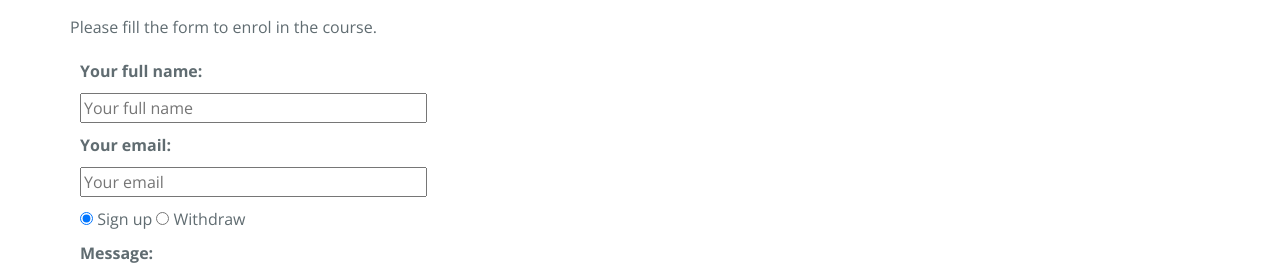
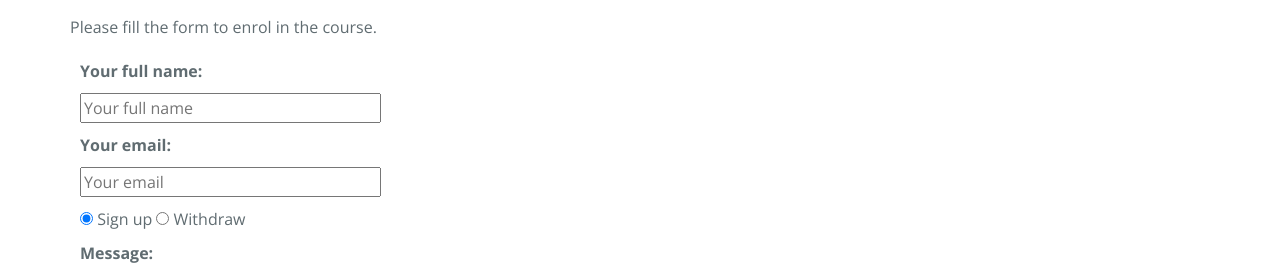
Before and after one commit to yucigou/codegoodworks, a Jekyll site: the page built from enrolment.md, in a window 1280 px wide. Shown: the part 262-535 px from the top of the page. Built offline with Jekyll 4.4.1, drawn with Linux system fonts in a browser that asks for light colours; nearby versions of some CDN libraries.

Commit message:
Adjust style

```diff
--- a/enrolment.md
+++ b/enrolment.md
@@ -15,10 +15,10 @@ Please fill the form to enrol in the course.
 
   <input type="hidden" name="_subject" value="Application for course Jump-start HTML & CSS" />
   <label for="fullname">Your full name:</label>
-  <input type="text" name="fullname" placeholder="Your full name" size="35"/>
+  <input type="text" name="fullname" placeholder="Your full name" size="30"/>
 
   <label for="email">Your email:</label>
-  <input type="email" name="_replyto" placeholder="Your email" size="35"/>
+  <input type="email" name="_replyto" placeholder="Your email" size="30"/>
 
   <input type="radio" name="enrolment" value="signup" checked="checked"> Sign up
   <input type="radio" name="enrolment" value="withdraw"> Withdraw
```
